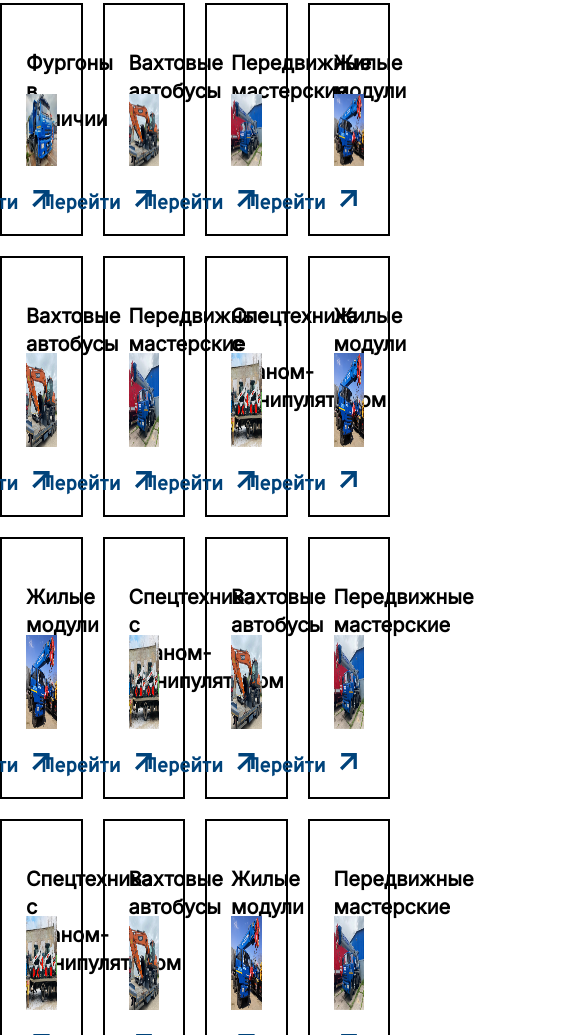
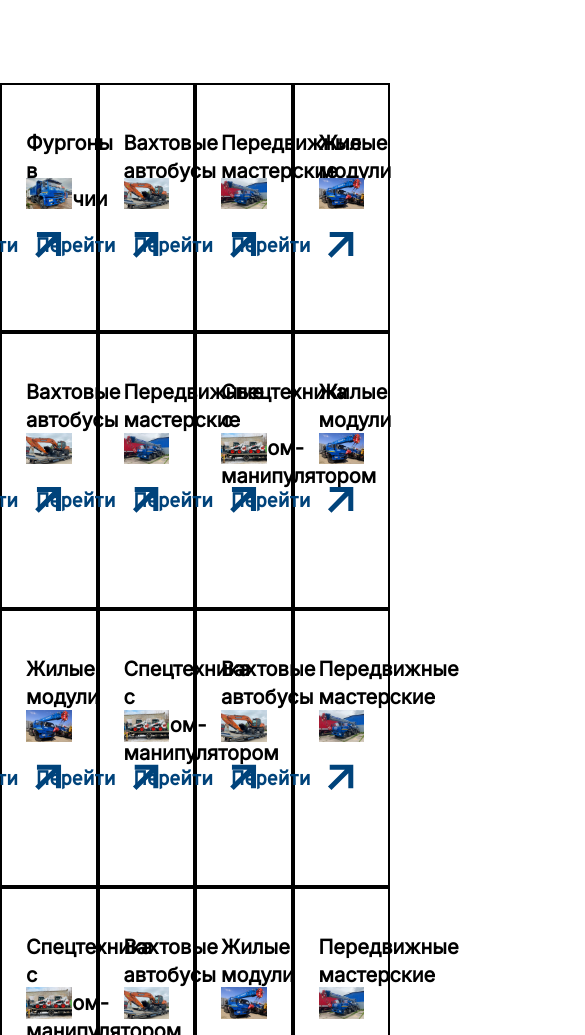
Before and after one commit to no1rjon/Garant, a website: page index.html in a window 390 px wide. Shown: the part 965-2000 px from the top of the page, 585 px wide, since content can reach past the window. Drawn offline with Linux system fonts and the light colour scheme.

Commit message:
try_adaptiv

```diff
--- a/index.html
+++ b/index.html
@@ -22,7 +22,8 @@
         <div class="mb-6 flex flex-row flex-nowrap items-center justify-between">
             <img class="px-6 py-2 border-8 border-[#FF9B00]" src="/img/logo/logo_rus.svg" alt="logo_rus">
             <!-- Right side -->
-            <div class="inline-flex items-center">
+            <!-- DESCKTOP -->
+            <div class="hidden sm:inline-flex items-center">
                 <!-- Contacts -->
                 <div class="flex flex-col justify-between pr-9">
                     <div class="inline-flex items-center justify-between">
@@ -37,9 +38,13 @@
                 <!-- Buttons -->
                 <button class="font-overpass font-extrabold text-3xl text-[#111831] border-[#FF9B00] border-[10px] py-[5px] px-[50px] button-animation">Обратная связь</button>
             </div>
+            <!-- MOBILE -->
+            <div class="block lg:hidden items-center ">
+
+            </div>
         </div>
         <!-- Навигационная панель -->
-        <nav>
+        <nav class="hidden lg:block">
             <ul class="nav">
                 <li><a href="#">Каталог спецтехники</a></li>
                 <li><a href="#">Услуги</a></li>
@@ -75,10 +80,10 @@
         <!-- section catalog -->
         <section class="mt-28">
             <h2 class="section-title">Каталог Спецтехники</h2>
-            <div class="grid grid-cols-4 gap-[20px] mt-20">
+            <div class="grid grid-cols-4 gap-5 mt-20">
                 <div class="card">
                     <h3 class="card__title">Фургоны в наличии</h3>
-                    <img class="h-3/5" src="/img/card/card1.png" alt="">
+                    <img src="/img/card/card1.png" alt="">
                     <a href="#" class="card__link">
                         <span class="card__link_text">Перейти</span>
                         <img class="" src="/img/icon/icon_arrow_45.svg">
@@ -86,7 +91,7 @@
                 </div>
                 <div class="card">
                     <h3 class="card__title">Вахтовые автобусы</h3>
-                    <img class="h-3/5" src="/img/card/card2.png" alt="">
+                    <img src="/img/card/card2.png" alt="">
                     <a href="#" class="card__link">
                         <span class="card__link_text">Перейти</span>
                         <img src="/img/icon/icon_arrow_45.svg">
@@ -94,7 +99,7 @@
                 </div>
                 <div class="card">
                     <h3 class="card__title">Передвижные мастерские</h3>
-                    <img class="h-3/5" src="img/card/card3.png" alt="">
+                    <img src="img/card/card3.png" alt="">
                     <a href="#" class="card__link">
                         <span class="card__link_text">Перейти</span>
                         <img class="" src="/img/icon/icon_arrow_45.svg">
@@ -102,7 +107,7 @@
                 </div>
                 <div class="card">
                     <h3 class="card__title">Жилые модули</h3>
-                    <img class="h-3/5" src="img/card/card4.png" alt="">
+                    <img src="img/card/card4.png" alt="">
                     <a href="#" class="card__link">
                         <span class="card__link_text">Перейти</span>
                         <img class="" src="/img/icon/icon_arrow_45.svg">
@@ -110,7 +115,7 @@
                 </div>
                 <div class="card">
                     <h3 class="card__title">Вахтовые автобусы</h3>
-                    <img class="h-3/5" src="img/card/card2.png" alt="">
+                    <img src="img/card/card2.png" alt="">
                     <a href="#" class="card__link">
                         <span class="card__link_text">Перейти</span>
                         <img class="" src="/img/icon/icon_arrow_45.svg">
@@ -118,7 +123,7 @@
                 </div >
                 <div class="card">
                     <h3 class="card__title">Передвижные мастерские</h3>
-                    <img class="h-3/5" src="img/card/card3.png" alt="">
+                    <img src="img/card/card3.png" alt="">
                     <a href="#" class="card__link">
                         <span class="card__link_text">Перейти</span>
                         <img class="" src="/img/icon/icon_arrow_45.svg">
@@ -126,7 +131,7 @@
                 </div>
                 <div class="card">
                     <h3 class="card__title">Спецтехника с краном-манипулятором</h3>
-                    <img class="h-3/5" src="img/card/card5.png" alt="">
+                    <img src="img/card/card5.png" alt="">
                     <a href="#" class="card__link">
                         <span class="card__link_text">Перейти</span>
                         <img class="" src="/img/icon/icon_arrow_45.svg">
@@ -134,7 +139,7 @@
                 </div>
                 <div class="card">
                     <h3 class="card__title">Жилые модули</h3>
-                    <img class="h-3/5" src="img/card/card4.png" alt="">
+                    <img src="img/card/card4.png" alt="">
                     <a href="#" class="card__link">
                         <span class="card__link_text">Перейти</span>
                         <img class="" src="/img/icon/icon_arrow_45.svg">
@@ -142,7 +147,7 @@
                 </div>
                 <div class="card">
                     <h3 class="card__title">Жилые модули</h3>
-                    <img class="h-3/5" src="img/card/card4.png" alt="">
+                    <img src="img/card/card4.png" alt="">
                     <a href="#" class="card__link">
                         <span class="card__link_text">Перейти</span>
                         <img class="" src="/img/icon/icon_arrow_45.svg">
@@ -150,7 +155,7 @@
                 </div>
                 <div class="card">
                     <h3 class="card__title">Спецтехника с краном-манипулятором</h3>
-                    <img class="h-3/5" src="img/card/card5.png" alt="">
+                    <img src="img/card/card5.png" alt="">
                     <a href="#" class="card__link">
                         <span class="card__link_text">Перейти</span>
                         <img class="" src="/img/icon/icon_arrow_45.svg">
@@ -158,7 +163,7 @@
                 </div>
                 <div class="card">
                     <h3 class="card__title">Вахтовые автобусы</h3>
-                    <img class="h-3/5" src="img/card/card2.png" alt="">
+                    <img src="img/card/card2.png" alt="">
                     <a href="#" class="card__link">
                         <span class="card__link_text">Перейти</span>
                         <img class="" src="/img/icon/icon_arrow_45.svg">
@@ -166,7 +171,7 @@
                 </div>
                 <div class="card">
                     <h3 class="card__title">Передвижные мастерские</h3>
-                    <img class="h-3/5" src="img/card/card3.png" alt="">
+                    <img src="img/card/card3.png" alt="">
                     <a href="#" class="card__link">
                         <span class="card__link_text">Перейти</span>
                         <img class="" src="/img/icon/icon_arrow_45.svg">
@@ -174,7 +179,7 @@
                 </div>
                 <div class="card">
                     <h3 class="card__title">Спецтехника с краном-манипулятором</h3>
-                    <img class="h-3/5" src="img/card/card5.png" alt="">
+                    <img src="img/card/card5.png" alt="">
                     <a href="#" class="card__link">
                         <span class="card__link_text">Перейти</span>
                         <img class="" src="/img/icon/icon_arrow_45.svg">
@@ -182,7 +187,7 @@
                 </div>
                 <div class="card">
                     <h3 class="card__title">Вахтовые автобусы</h3>
-                    <img class="h-3/5" src="img/card/card2.png" alt="">
+                    <img src="img/card/card2.png" alt="">
                     <a href="#" class="card__link">
                         <span class="card__link_text">Перейти</span>
                         <img class="" src="/img/icon/icon_arrow_45.svg">
@@ -190,7 +195,7 @@
                 </div>
                 <div class="card">
                     <h3 class="card__title">Жилые модули</h3>
-                    <img class="h-3/5" src="img/card/card4.png" alt="">
+                    <img src="img/card/card4.png" alt="">
                     <a href="#" class="card__link">
                         <span class="card__link_text">Перейти</span>
                         <img class="" src="/img/icon/icon_arrow_45.svg">
@@ -198,7 +203,7 @@
                 </div>
                 <div class="card">
                     <h3 class="card__title">Передвижные мастерские</h3>
-                    <img class="h-3/5" src="img/card/card3.png" alt="">
+                    <img src="img/card/card3.png" alt="">
                     <a href="#" class="card__link">
                         <span class="card__link_text">Перейти</span>
                         <img class="" src="/img/icon/icon_arrow_45.svg">
```
